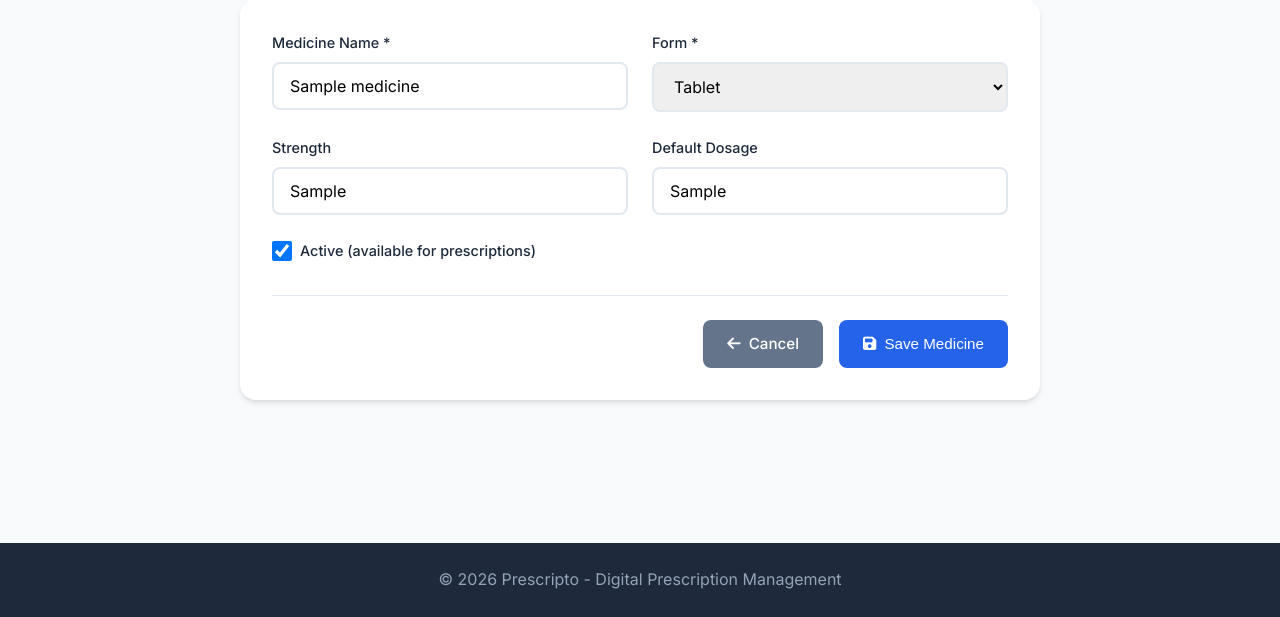
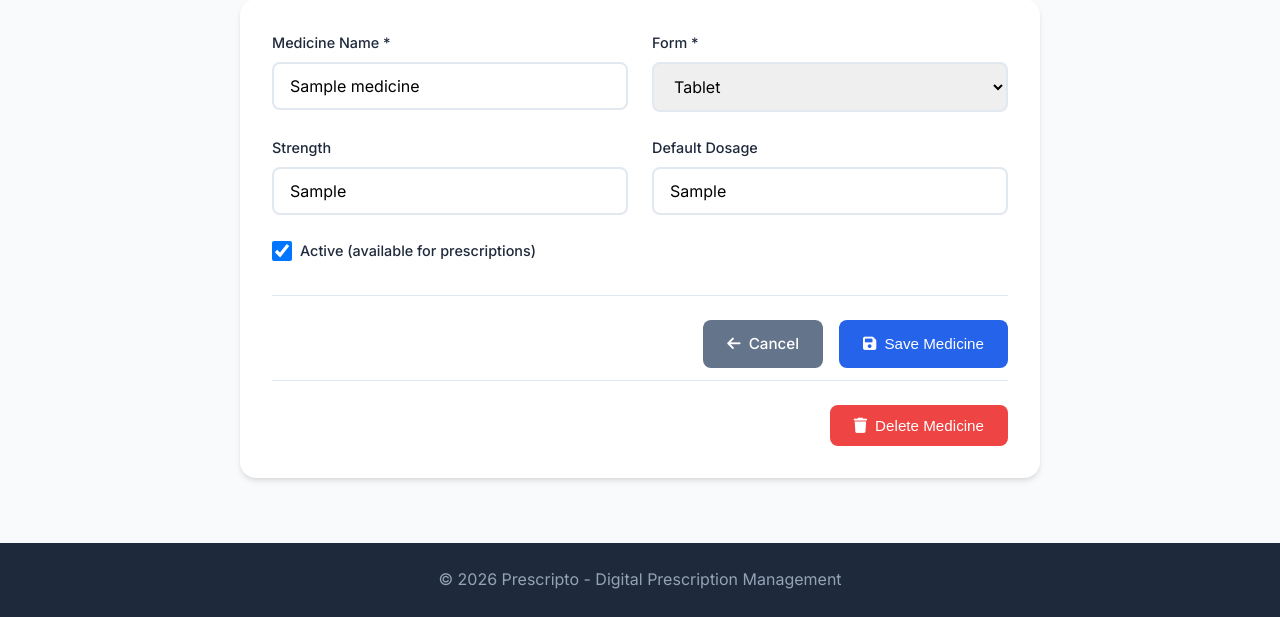
Before and after one commit to huzaifa-006/Prescripto, a Django app: page /medicines/1/edit/ in a window 1280 px wide. Shown: the part 183-800 px from the top of the page. Run offline with Django 5.2, Linux system fonts and the light colour scheme; a user stored in the database is signed in; tables that the repository leaves empty hold one stand-in row (values such as "Sample post"); some libraries are stand-ins or nearby versions.

Commit message:
Added Medicine delete button

```diff
--- a/clinic/urls.py
+++ b/clinic/urls.py
@@ -26,6 +26,7 @@ urlpatterns = [
     path('medicines/', views.medicine_list, name='medicine_list'),
     path('medicines/add/', views.medicine_create, name='medicine_create'),
     path('medicines/<int:pk>/edit/', views.medicine_edit, name='medicine_edit'),
+    path('medicines/<int:pk>/delete/', views.medicine_delete, name='medicine_delete'),
 
     # Prescription URLs
     path('prescriptions/<int:patient_id>/new/', views.prescription_create, name='prescription_create'),
--- a/clinic/views.py
+++ b/clinic/views.py
@@ -1,7 +1,7 @@
 from django.shortcuts import render, redirect, get_object_or_404
-from django.db.models import Q, Count
+from django.db.models import Q, Count, ProtectedError
 from django.contrib import messages
-from django.http import JsonResponse
+from django.http import JsonResponse, HttpResponseNotAllowed
 from django.contrib.auth import authenticate, login, logout
 from django.contrib.auth.decorators import login_required
 from django.utils import timezone
@@ -591,6 +591,23 @@ def medicine_edit(request, pk):
     return render(request, 'clinic/medicine_form.html', {'form': form, 'title': 'Edit Medicine', 'medicine': medicine})
 
 
+@login_required
+def medicine_delete(request, pk):
+    """Permanently delete a medicine"""
+    if request.method != 'POST':
+        return HttpResponseNotAllowed(['POST'])
+
+    medicine = get_object_or_404(Medicine, pk=pk)
+
+    try:
+        medicine.delete()
+        messages.success(request, f'Medicine "{medicine}" deleted permanently.')
+    except ProtectedError:
+        messages.error(request, 'Cannot delete this medicine because it is used in existing prescriptions.')
+
+    return redirect('medicine_list')
+
+
 # ============ Prescription Views ============
 
 @login_required
--- a/templates/clinic/medicine_form.html
+++ b/templates/clinic/medicine_form.html
@@ -54,6 +54,17 @@
                     </button>
                 </div>
             </form>
+
+            {% if medicine %}
+            <div class="form-actions" style="margin-top: 12px;">
+                <form method="post" action="{% url 'medicine_delete' medicine.pk %}" onsubmit="return confirm('Delete this medicine permanently?');">
+                    {% csrf_token %}
+                    <button type="submit" class="btn btn-danger">
+                        <i class="fas fa-trash"></i> Delete Medicine
+                    </button>
+                </form>
+            </div>
+            {% endif %}
         </div>
     </div>
 </div>
```
